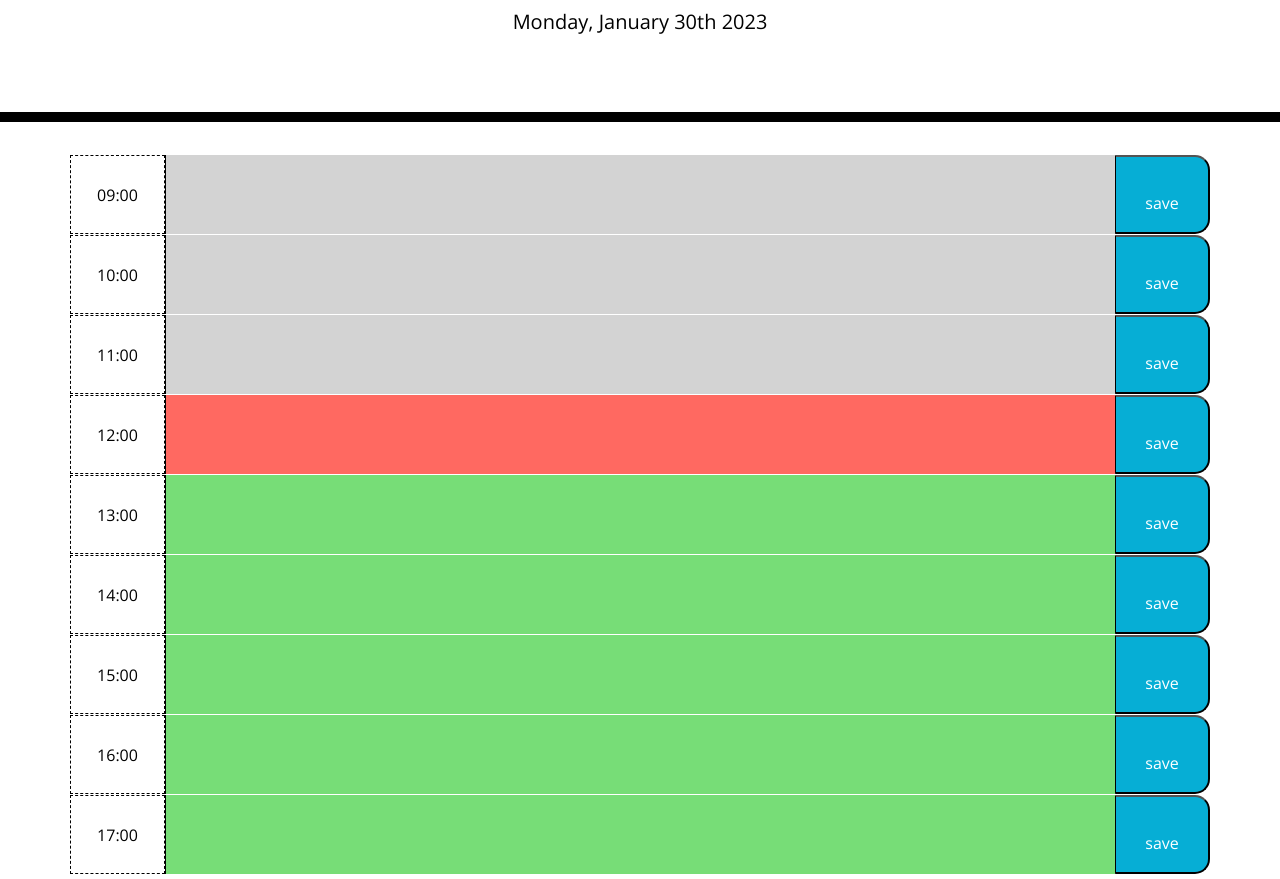
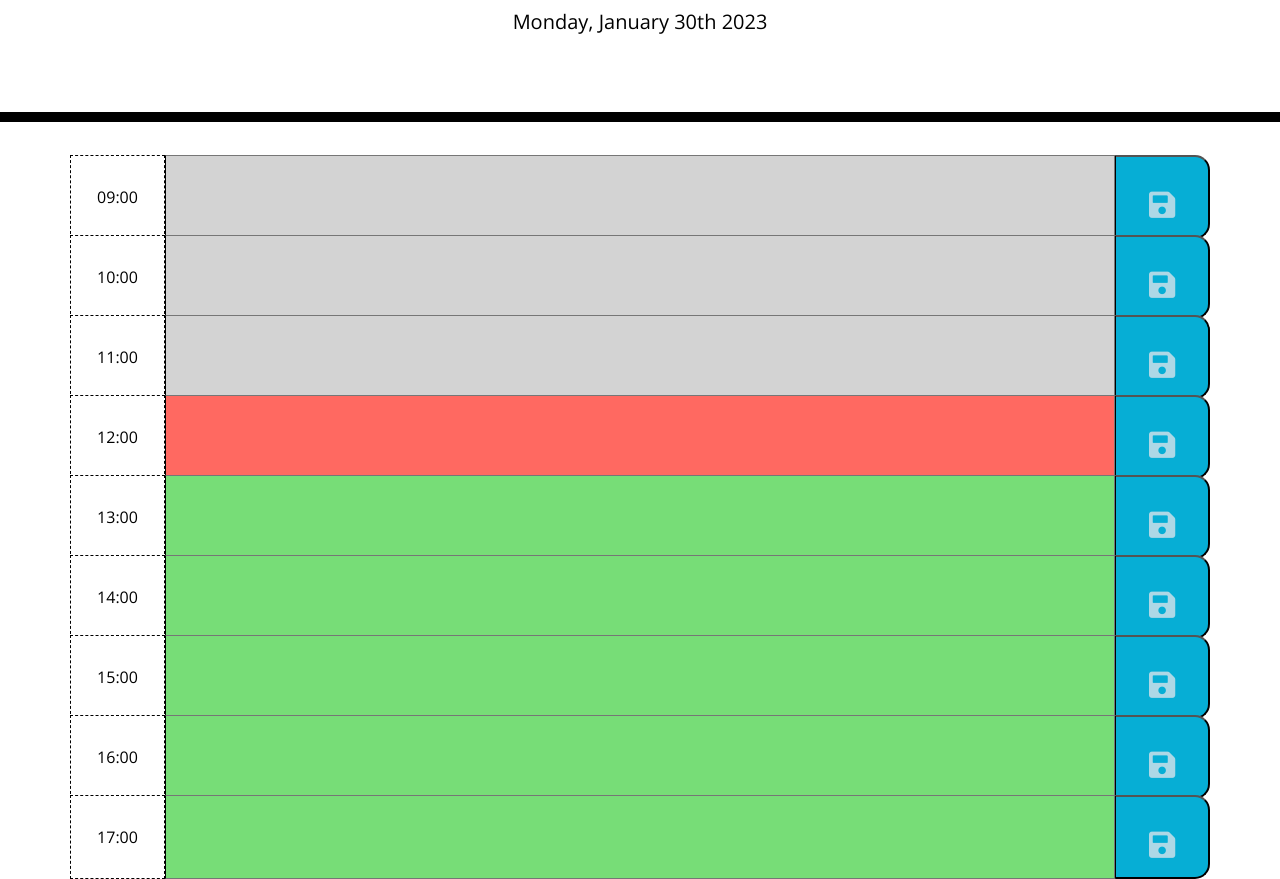
Before and after one commit to YemiOyedeji89/Daily-Planner, a plain HTML site: page index.html in a window 1280 px wide. Shown: the part 182-1061 px from the top of the page. Drawn offline with nearby package versions, Linux system fonts and the light colour scheme.

Commit message:
added save button icon

```diff
--- a/script.js
+++ b/assets/script.js
@@ -1,6 +1,3 @@
-//TODO
-//* Persist events between refreshes of a page
-
 var currentDay = $("#currentDay");
 var timeblockTextArea = $(".col-10");
 var officeHours = $(".hour");
@@ -168,3 +165,7 @@ eightHrRow.append(JSON.parse(localStorage.getItem ("Agenda16")));
 
 ////PERSISTING 5PM AGENDA
 ninethHrRow.append(JSON.parse(localStorage.getItem ("Agenda17")));
+
+setTimeout(function(){
+location.reload();
+}, (60*6000));
--- a/style.css
+++ b/assets/style.css
@@ -6,7 +6,6 @@ body {
 
 textarea {
   background: transparent;
-  border: none;
   resize: none;
   color: #000000;
   border-left: 1px solid black;
@@ -23,7 +22,6 @@ textarea {
 
 .description {
   white-space: pre-wrap;
-  font-size: large;
   color: #000000;
 
 }
@@ -58,7 +56,7 @@ textarea {
 
 .present {
   background-color: #ff6961;
-  color: white;
+  color: rgb(5, 1, 1);
 }
 
 .future {
@@ -77,6 +75,6 @@ textarea {
 }
 
 .saveBtn i:hover {
-  font-size: 20px;
-  transition: all 0.3s ease-in-out;
+  font-size: 35px;
+  transition: all 0.3s ease-in-out !important;
 }
--- a/index.html
+++ b/index.html
@@ -18,7 +18,7 @@
       href="https://fonts.googleapis.com/css?family=Open+Sans&display=swap"
       rel="stylesheet"
     />
-    <link rel="stylesheet" href="style.css" />
+    <link rel="stylesheet" href="./assets/style.css" />
     <title>Work Day Scheduler</title>
   </head>
 
@@ -40,7 +40,7 @@
 
         </textarea>
         <button onclick="saveLocalStorage(firstHrRow)" class="col-1 saveBtn btnBtn" >
-         save
+          <i class="fa fa-save" style="font-size:30px;color:lightblue"></i>
         </button >
       </div>
       <div class="row time-block" >
@@ -51,7 +51,7 @@
 
         </textarea>
         <button onclick="saveLocalStorage(secondHrRow)" class="col-1 saveBtn btnBtn">
-          save
+          <i class="fa fa-save" style="font-size:30px;color:lightblue"></i>
         </button>
       </div>
       <div class="row time-block" >
@@ -62,7 +62,7 @@
 
         </textarea>
         <button onclick="saveLocalStorage(thirdHrRow)" class="col-1 saveBtn btnBtn">
-          save
+          <i class="fa fa-save" style="font-size:30px;color:lightblue"></i>
         </button>
       </div>
       <div class="row time-block" >
@@ -73,7 +73,7 @@
 
         </textarea>
         <button onclick="saveLocalStorage(fourthHrRow)" class="col-1 saveBtn btnBtn">
-          save
+          <i class="fa fa-save" style="font-size:30px;color:lightblue"></i>
         </button>
       </div>
       <div class="row time-block" >
@@ -84,7 +84,7 @@
 
         </textarea>
         <button onclick="saveLocalStorage(fifthHrRow)" class="col-1 saveBtn btnBtn">
-          save
+          <i class="fa fa-save" style="font-size:30px;color:lightblue"></i>
         </button>
       </div>
       <div class="row time-block" >
@@ -95,7 +95,7 @@
 
         </textarea>
         <button onclick="saveLocalStorage(sixthHrRow)" class="col-1 saveBtn btnBtn">
-          save
+          <i class="fa fa-save" style="font-size:30px;color:lightblue"></i>
         </button>
       </div>
       <div class="row time-block" >
@@ -106,7 +106,7 @@
 
         </textarea>
         <button onclick="saveLocalStorage(seventhHrRow)" class="col-1 saveBtn btnBtn">
-          save
+          <i class="fa fa-save" style="font-size:30px;color:lightblue"></i>
         </button>
       </div>
       <div class="row time-block" >
@@ -117,7 +117,7 @@
 
         </textarea>
         <button onclick="saveLocalStorage(eightHrRow)" class="col-1 saveBtn btnBtn">
-          save
+          <i class="fa fa-save" style="font-size:30px;color:lightblue"></i>
         </button>
       </div>
       <div class="row time-block" >
@@ -128,7 +128,7 @@
 
         </textarea>
         <button onclick="saveLocalStorage(ninethHrRow)" class="col-1 saveBtn btnBtn">
-          save
+          <i class="fa fa-save" style="font-size:30px;color:lightblue"></i>
         </button>
       </div>
 
@@ -136,6 +136,6 @@
 
     <script src="https://cdnjs.cloudflare.com/ajax/libs/jquery/3.2.1/jquery.min.js"></script>
     <script src="https://cdnjs.cloudflare.com/ajax/libs/moment.js/2.24.0/moment.min.js"></script>
-    <script src="./script.js"></script>
+    <script src="./assets/script.js"></script>
   </body>
 </html>
```
Also changed, not shown: assets/images/Daily-Planner-Screenshot .jpg (added).
